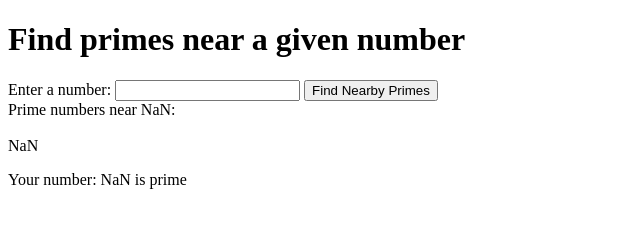
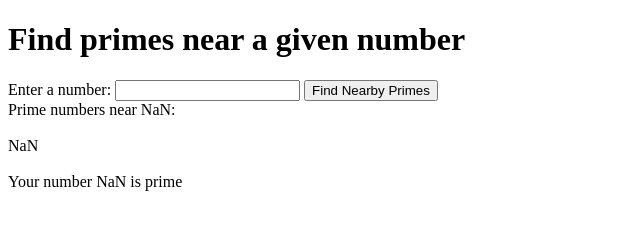
Before and after one commit to nicholas-fong/nicholas-fong.github.io, a plain HTML site: page prime/index.html in a window 1280 px wide. Both pictures are taken after a click on the button "Find Nearby Primes". Shown: the full height of the page, 0-640 px from the left. Drawn offline with Linux system fonts and the light colour scheme.

Commit message:
update <div>

```diff
--- a/prime/index.html
+++ b/prime/index.html
@@ -1,6 +1,8 @@
 <!DOCTYPE html>
 <html lang="en">
 <head>
+    <meta charset="utf-8" />
+    <meta name="viewport" content="width=device-width" />
     <title>Find Prime Numbers</title>
 </head>
 
@@ -11,9 +13,10 @@
     <label for="numberInput">Enter a number:</label>
     <input type="number" id="numberInput">
     <button onclick="findAndDisplayPrimes()">Find Nearby Primes</button>
+
     <div id="result"></div>
-    <p id="demo"></p>
-
+    <br>
+    <div id="notice"></div>
 
 </body>
 </html>
--- a/prime/prime.js
+++ b/prime/prime.js
@@ -55,9 +55,13 @@ function findNearbyPrimes(target, limit) {
 function findAndDisplayPrimes() {
     const num = parseInt(document.getElementById("numberInput").value, 10);
     const primesNearNum = findNearbyPrimes(num, 200);
-    // now doing output
+
+    // output results
     document.getElementById("result").innerHTML = `Prime numbers near ${num}:<br><br>${primesNearNum.join(", ")}`;
-    const textBefore = "Your number: ";
+    const textBefore = "Your number ";
     const textAfter = " is prime ";
-    if (isPrime(num)) document.getElementById("demo").innerHTML = `${textBefore}${num}${textAfter}`;
+    if (isPrime(num)) {
+       document.getElementById("notice").innerHTML = `${textBefore}${num}${textAfter}`
+    };
+
 }
```
